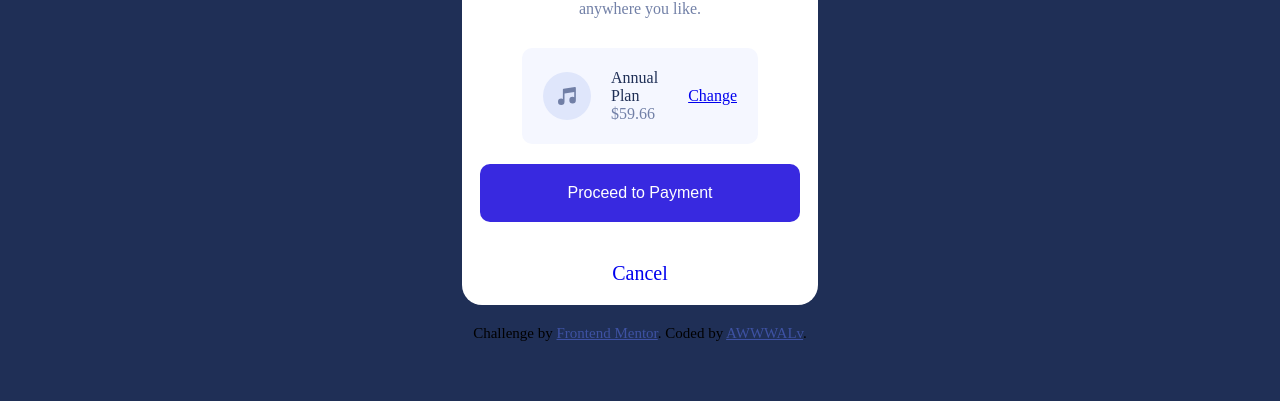
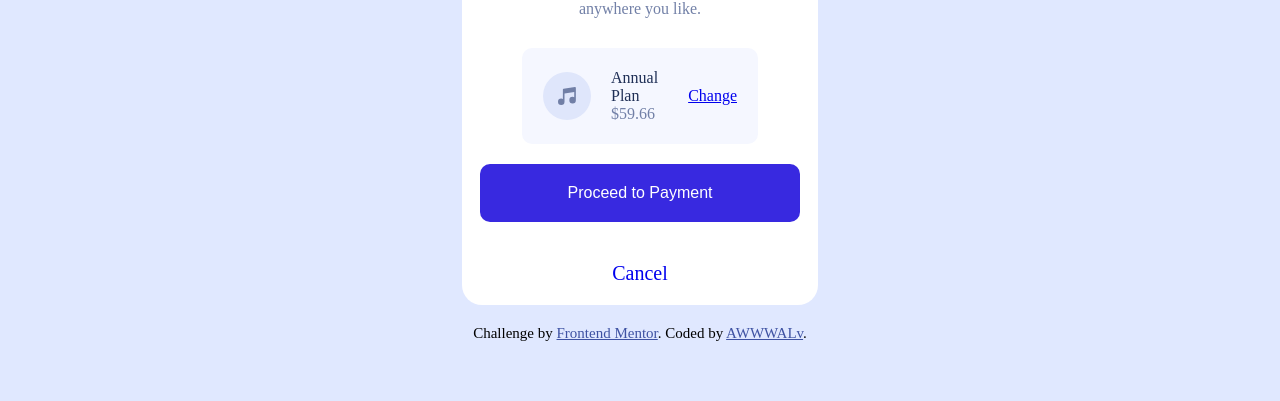
Before and after one commit to AWWALv/ORDER-SUMMARY, a plain HTML site: page index.html in a window 1280 px wide. Shown: the part 399-800 px from the top of the page. Drawn offline with Linux system fonts and the light colour scheme; a web font is replaced by a local one.

Commit message:
Update index.css

```diff
--- a/index.css
+++ b/index.css
@@ -6,7 +6,8 @@
 body{
     background-image:url(pattern-background-desktop.svg) ;
     background-repeat: no-repeat;
-    background-color:hsl(223, 47%, 23%);
+    background-color: #e0e8ff;
+    background-position:top center;
     font-family: 'Red Hat Display', sans-serif;
     background-size: contain;
 
@@ -115,6 +116,7 @@ main{
         background-repeat: no-repeat;
         background-color: #e0e8ff;
         background-size: contain;
+        background-position:top center;
         font-family: 'Red Hat Display', sans-serif;
     }
     .container{
```
